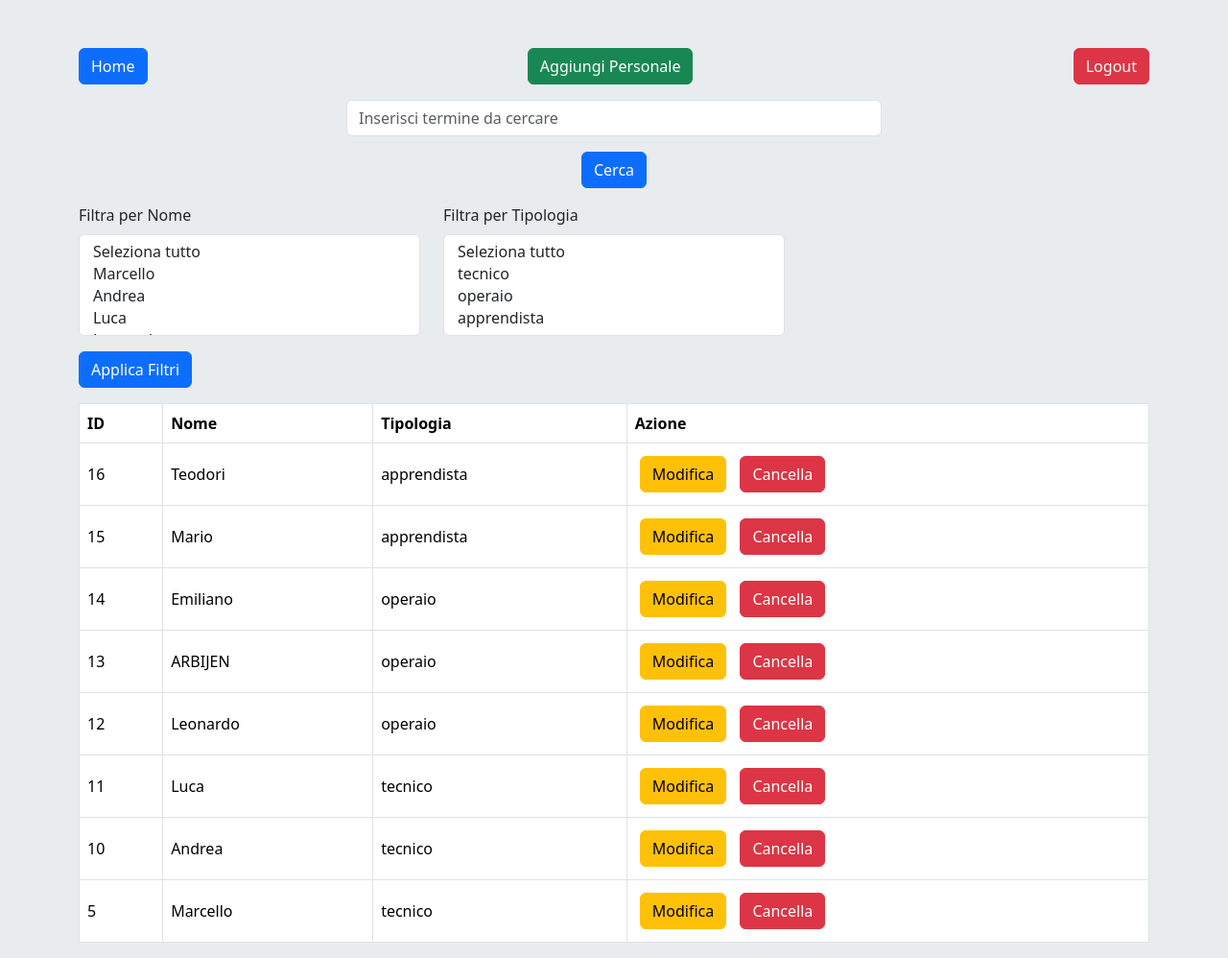
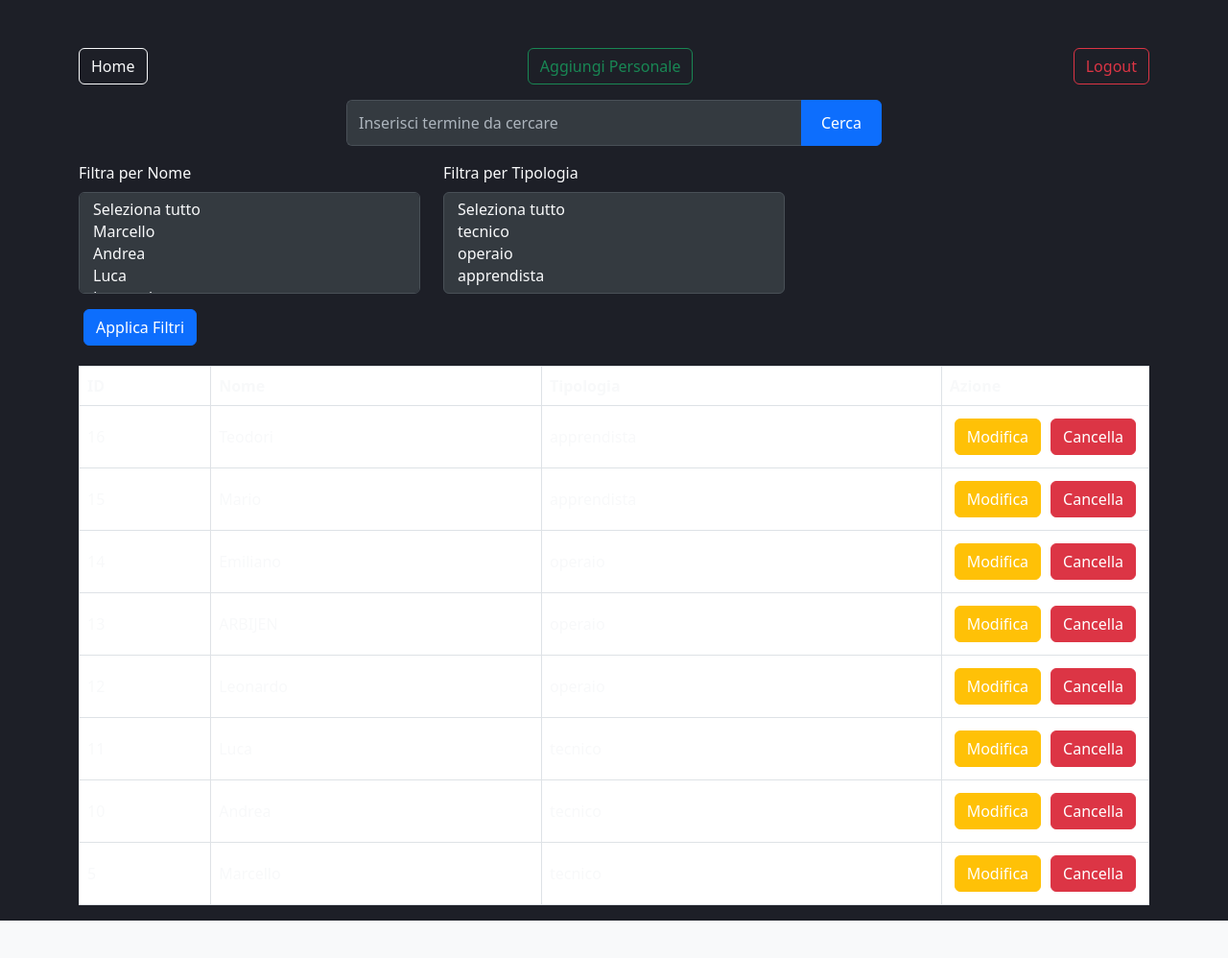
Before and after one commit to Volcommm/crud, a PHP site: page /personale.php in a window 1280 px wide. Shown: the whole page at 96% size. After the commit the page ends 959 px from the top, so only its background shows below. Run offline with PHP 8.4, Linux system fonts and the light colour scheme; a user stored in the database is signed in; data comes from the database, SQL or seed files in the repository; data that the repository does not hold is empty.

Commit message:
Grafica Dark

```diff
--- a/docker-compose.yml
+++ b/docker-compose.yml
@@ -12,7 +12,7 @@ services:
       - MYSQL_ALLOW_EMPTY_PASSWORD=yes
     command: /bin/bash -c "docker-php-ext-install mysqli && apache2-foreground"  # Installa l'estensione mysqli e avvia Apache
   db:
-    image: mysql:latest
+    image: mariadb:10.4.33
     environment:
       MYSQL_ROOT_PASSWORD: toor
       MYSQL_DATABASE: crud_with_login
--- a/php/personale.php
+++ b/php/personale.php
@@ -123,31 +123,116 @@ if (!$result) {
     <link href="https://cdn.jsdelivr.net/npm/bootstrap@5.3.0-alpha1/dist/css/bootstrap.min.css" rel="stylesheet">
 
     <style>
-        body { background-color: #e9ecef; }
-        .container { margin-top: 50px; }
-        .table th, .table td { vertical-align: middle; }
-        .table-hover tbody tr:hover { background-color: #f1f1f1; }
-        .btn-edit, .btn-delete { margin: 5px; }
-        .modal-header { background-color: #343a40; color: white; }
-        .modal-footer .btn { flex: 1; }
-        .error-message { color: red; margin-top: 15px; }
+
+        body {
+            background-color: #1d1f27;
+            color: #f8f9fa;
+        }
+        .container {
+            margin-top: 50px;
+        }
+        .table {
+            background-color: #2b2e38;
+        }
+        .table th, .table td {
+            vertical-align: middle;
+            color: #f8f9fa;
+        }
+		.table-hover tbody tr:hover td {
+		background-color: #3e424d; /* Sfondo scuro */
+		color: #f8f9fa !important; /* Mantieni il testo bianco */
+		}
+
+
+        .btn-primary, .btn-success, .btn-danger, .btn-warning {
+            margin: 5px;
+        }
+        .modal-content {
+            background-color: #2b2e38;
+            color: #f8f9fa;
+            border: 1px solid #343a40;
+        }
+        .modal-header {
+            background-color: #343a40;
+            color: white;
+        }
+        .modal-body {
+            background-color: #2b2e38;
+            color: #f8f9fa;
+        }
+        .modal-footer {
+            background-color: #343a40;
+        }
+        .form-control, .form-select {
+            background-color: #343a40;
+            color: #f8f9fa;
+            border: 1px solid #495057;
+        }
+        .form-control::placeholder {
+            color: #adb5bd;
+        }
+        .btn-edit {
+            background-color: #ffc107;
+            color: white;
+        }
+        .btn-delete {
+            background-color: #dc3545;
+            color: white;
+        }
+		/* Effetto hover sui pulsanti Modifica e Cancella */
+		.btn-edit:hover {
+			background-color: #e0a800; /* Colore leggermente più chiaro per l'hover */
+			color: #fff; /* Testo bianco */
+		}
+
+		.btn-delete:hover {
+			background-color: #c82333; /* Colore leggermente più chiaro per l'hover */
+			color: #fff; /* Testo bianco */
+		}
+		.input-group .form-control {
+			height: 48px; /* Altezza coerente per input */
+			margin: 0; /* Elimina i margini superiori e inferiori */
+			border-right: 0; /* Rimuovi il bordo destro per un'unione fluida con il pulsante */
+			box-sizing: border-box;
+			display: flex;
+			align-items: center;
+		}
+
+		.input-group .btn {
+			height: 48px; /* Altezza coerente per il pulsante */
+			display: flex;
+			align-items: center;
+			justify-content: center;
+			padding: 0 20px;
+			margin: 0; /* Elimina i margini verticali */
+		}
+		/* Definisci una larghezza fissa per la colonna Azione */
+		.action-column {
+			width: 150px; /* Imposta una larghezza fissa */
+			text-align: right; /* Allinea il contenuto a destra */
+		}
+
+		.action-column .btn {
+			margin-right: 5px;
+		}
+
     </style>
 </head>
 
 <body>
     <div class="container">
         <div class="d-flex justify-content-between mb-3">
-            <a href="index.php" class="btn btn-primary">Home</a>
-            <button class="btn btn-success" data-bs-toggle="modal" data-bs-target="#addModal">Aggiungi Personale</button>
-            <a href="logout.php" class="btn btn-danger">Logout</a>
+            <a href="index.php" class="btn btn-outline-light"><i class="fas fa-home"></i> Home</a>
+            <button class="btn btn-outline-success" data-bs-toggle="modal" data-bs-target="#addModal"><i class="fas fa-user-plus"></i> Aggiungi Personale</button>
+            <a href="logout.php" class="btn btn-outline-danger"><i class="fas fa-sign-out-alt"></i> Logout</a>
         </div>
 
         <!-- Form for searching personale -->
         <form action="personale.php" method="GET" class="mb-3 text-center">
-            <div class="mb-3">
-                <input type="text" name="search" class="form-control w-50 mx-auto" id="search" placeholder="Inserisci termine da cercare">
+            <div class="input-group w-50 mx-auto">
+                <input type="text" name="search" class="form-control" id="search" placeholder="Inserisci termine da cercare">
+                <button type="submit" class="btn btn-primary"><i class="fas fa-search"></i> Cerca</button>
             </div>
-            <button type="submit" class="btn btn-primary">Cerca</button>
         </form>
 
         <!-- Form for filtering personale -->
@@ -156,7 +241,7 @@ if (!$result) {
                 <div class="col-md-4">
                     <label for="nome" class="form-label">Filtra per Nome</label>
                     <select name="nome[]" class="form-select" multiple id="nomeSelect">
-                        <option value="">Seleziona tutto</option>
+                        <option value="" data-select-all>Seleziona tutto</option>
                         <?php while ($nameRow = mysqli_fetch_assoc($nameResult)) { ?>
                             <option value="<?php echo htmlspecialchars($nameRow['nome']); ?>">
                                 <?php echo htmlspecialchars($nameRow['nome']); ?>
@@ -167,7 +252,7 @@ if (!$result) {
                 <div class="col-md-4">
                     <label for="idtipologia" class="form-label">Filtra per Tipologia</label>
                     <select name="idtipologia[]" class="form-select" multiple id="tipologiaSelect">
-                        <option value="">Seleziona tutto</option>
+                        <option value="" data-select-all>Seleziona tutto</option>
                         <?php while ($tipologiaRow = mysqli_fetch_assoc($tipologiaResult)) { ?>
                             <option value="<?php echo htmlspecialchars($tipologiaRow['idtipologia']); ?>">
                                 <?php echo htmlspecialchars($tipologiaRow['tipologia']); ?>
@@ -181,7 +266,9 @@ if (!$result) {
 
         <!-- Display error messages -->
         <?php if (isset($errorMessages)): ?>
-            <div class="error-message"><?php echo $errorMessages; ?></div>
+            <div class="alert alert-danger text-center" role="alert">
+                <?php echo $errorMessages; ?>
+            </div>
         <?php endif; ?>
 
         <!-- Table to display personale -->
@@ -200,7 +287,8 @@ if (!$result) {
                         <td><?php echo $row['idpersonale']; ?></td>
                         <td><?php echo htmlspecialchars($row['nome']); ?></td>
                         <td><?php echo htmlspecialchars($row['tipologia']); ?></td>
-                        <td>
+                        <td class="action-column">
+							<div class="d-flex justify-content-end">
                             <button class="btn btn-edit btn-warning" data-bs-toggle="modal" data-bs-target="#editModal<?php echo $row['idpersonale']; ?>">Modifica</button>
                             <a href="personale.php?delete_id=<?php echo $row['idpersonale']; ?>" class="btn btn-delete btn-danger" onclick="return confirm('Sei sicuro di voler eliminare questo personale?');">Cancella</a>
                         </td>
@@ -281,5 +369,32 @@ if (!$result) {
 
     <!-- Bootstrap 5 JS for modal functionality -->
     <script src="https://cdn.jsdelivr.net/npm/bootstrap@5.3.0-alpha1/dist/js/bootstrap.bundle.min.js"></script>
+	<script>
+    document.addEventListener('DOMContentLoaded', function () {
+        // Seleziona tutto per il filtro Nome
+        const nomeSelect = document.getElementById('nomeSelect');
+        const nomeSelectAllOption = nomeSelect.querySelector('[data-select-all]');
+
+        nomeSelect.addEventListener('change', function () {
+            if (nomeSelectAllOption.selected) {
+                for (let i = 0; i < nomeSelect.options.length; i++) {
+                    nomeSelect.options[i].selected = true;
+                }
+            }
+        });
+
+        // Seleziona tutto per il filtro Tipologia
+        const tipologiaSelect = document.getElementById('tipologiaSelect');
+        const tipologiaSelectAllOption = tipologiaSelect.querySelector('[data-select-all]');
+
+        tipologiaSelect.addEventListener('change', function () {
+            if (tipologiaSelectAllOption.selected) {
+                for (let i = 0; i < tipologiaSelect.options.length; i++) {
+                    tipologiaSelect.options[i].selected = true;
+                }
+            }
+        });
+    });
+</script>
 </body>
 </html>
```
Also changed, not shown: php/index.php (+25 -5 lines), php/login.php (+29 -9 lines).
